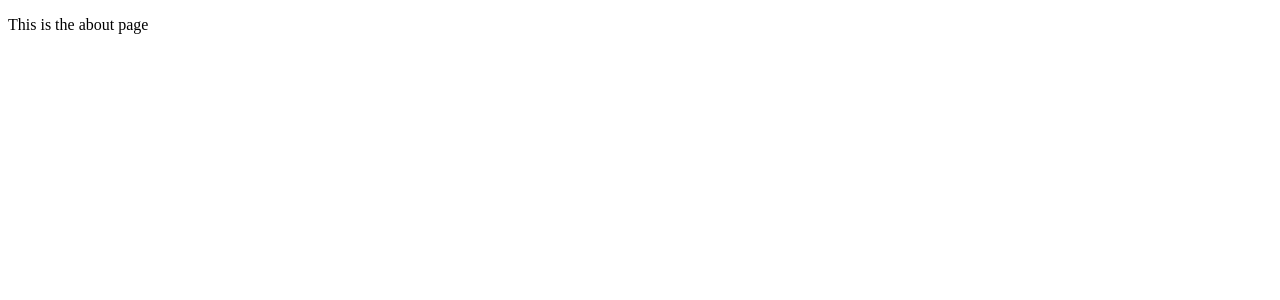
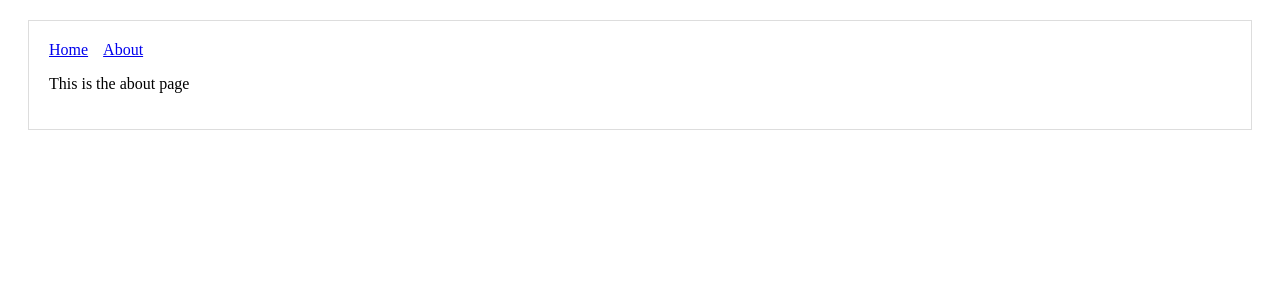
Before and after one commit to jeo19/next-study, a Next.js app: page /about in a window 1280 px wide. Shown: the top 300 px of the page. Built offline with nearby package versions, Linux system fonts and the light colour scheme.

Commit message:
add:Add the shared component step3

```diff
--- a/pages/about.js
+++ b/pages/about.js
@@ -1,7 +1,9 @@
-export default function About(){
-    return(
-        <div>
+import Layout from './MyLayout.js';
+
+export default function About() {
+    return (
+        <Layout>
             <p>This is the about page</p>
-        </div>
-    )
+        </Layout>
+    );
 }
```
Also changed, not shown: pages/index.js (+4 -4 lines).
